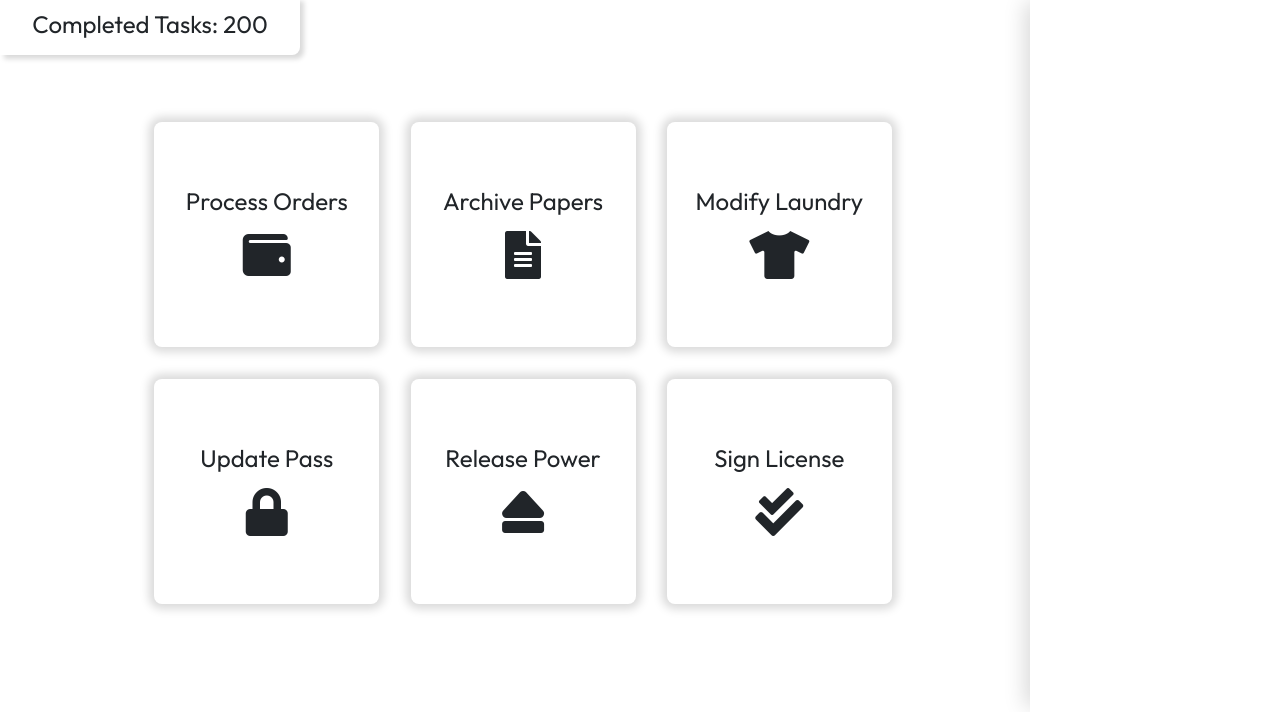
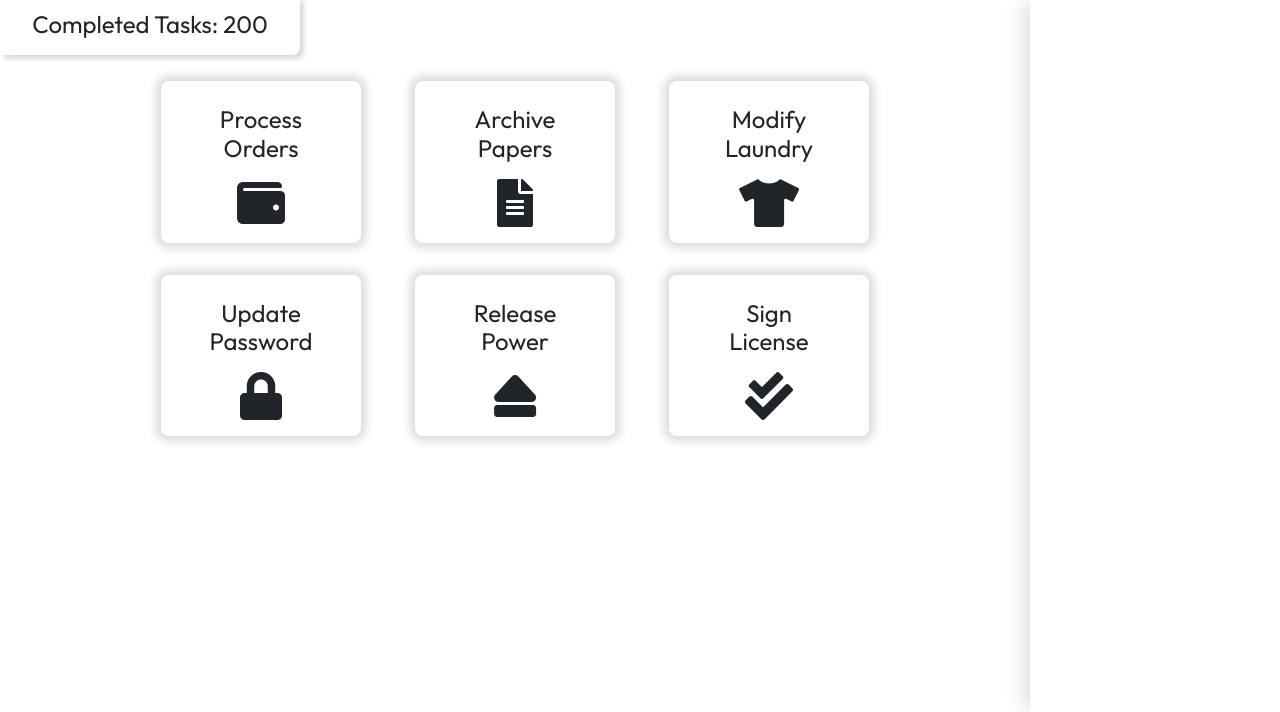
Before and after one commit to AdamSpera/simwork, a website: page public/dashboard.html in a window 1280 px wide. Shown: the part 103-815 px from the top of the page. Drawn offline with nearby package versions, Linux system fonts and the light colour scheme.

Commit message:
Fixing Options for Laptop Screens

```diff
--- a/public/css/styles.css
+++ b/public/css/styles.css
@@ -215,20 +215,18 @@ td {
 } */
 
 .optionsContainer {
-  display: grid;
-  grid-template-columns: repeat(3,225px);  /* 3 columns */
-  grid-template-rows: repeat(2,225px); /* 2 rows  */
-  grid-row-gap: 2rem;
-  height: 500px;
+  display: flex;
+  flex-wrap: wrap;
+  height: auto;
   max-width: 50%;
   min-width: 800px;
-  margin: 5% auto;
+  margin: 1% auto;
   justify-content: space-evenly;
 }
 
 .option {
-  width: 225px;
-  height: 225px;
+  width: 25%;
+  height: 25%;
   border-radius: 0.5rem;
   margin: 1rem 0.5rem;
   box-shadow: 0px 0px 10px 5px rgba(0, 0, 0, 0.15);
@@ -236,6 +234,7 @@ td {
   display: flex;
   justify-content: center;
   align-items: center;
+  padding: 1rem 0rem;
 }
 
 .optionContent {
--- a/public/dashboard.html
+++ b/public/dashboard.html
@@ -60,19 +60,19 @@
           </div>
           <div class="option" id="upDiv">
             <div class="optionContent">
-              <h2>Update Pass</h2>
+              <h2>Update Password</h2>
               <i class="fas fa-lock icon"></i>
             </div>
           </div>
           <div class="option" id="rpDiv">
             <div class="optionContent">
-              <h2>Release Power</h2>
+              <h2>Release <br> Power</h2>
               <i class="fas fa-eject icon"></i>
             </div>
           </div>
           <div class="option">
             <div class="optionContent" id="slDiv">
-              <h2>Sign License</h2>
+              <h2>Sign <br> License</h2>
               <i class="fas fa-check-double icon"></i>
             </div>
           </div>
```
